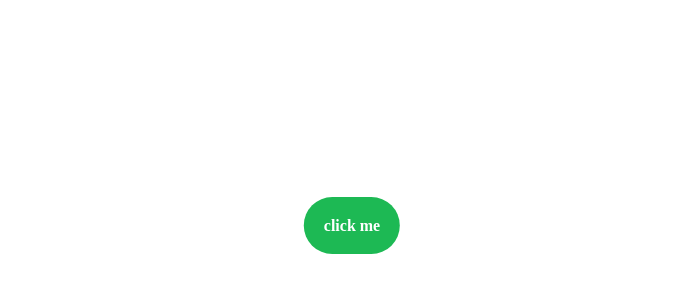
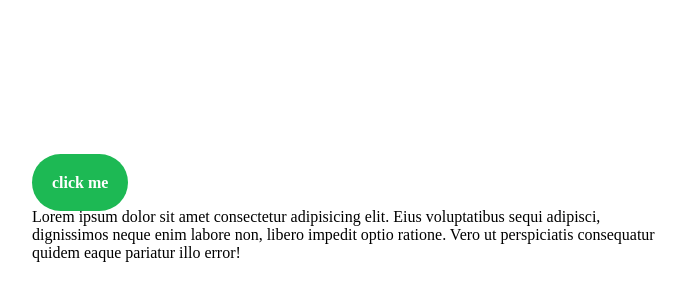
Before and after one commit to demon9916/very-important, a plain HTML site: page index.html in a window 1280 px wide. Shown: the part 174-474 px from the top of the page, without its empty margins (288-971 px from the left). Drawn offline with Linux system fonts and the light colour scheme.

Commit message:
intial cmmit

```diff
--- a/index.html
+++ b/index.html
@@ -16,6 +16,9 @@
         <a href="https://c.tenor.com/rtnshG9YFykAAAAd/rick-astley-rick-roll.gif">
           click me
         </a>
+       <p>Lorem ipsum dolor sit amet consectetur adipisicing elit. Eius voluptatibus sequi adipisci, dignissimos neque enim labore non, libero impedit optio ratione. Vero ut perspiciatis consequatur quidem eaque pariatur illo error!</p>
+
+
 
       </div>
 
```
